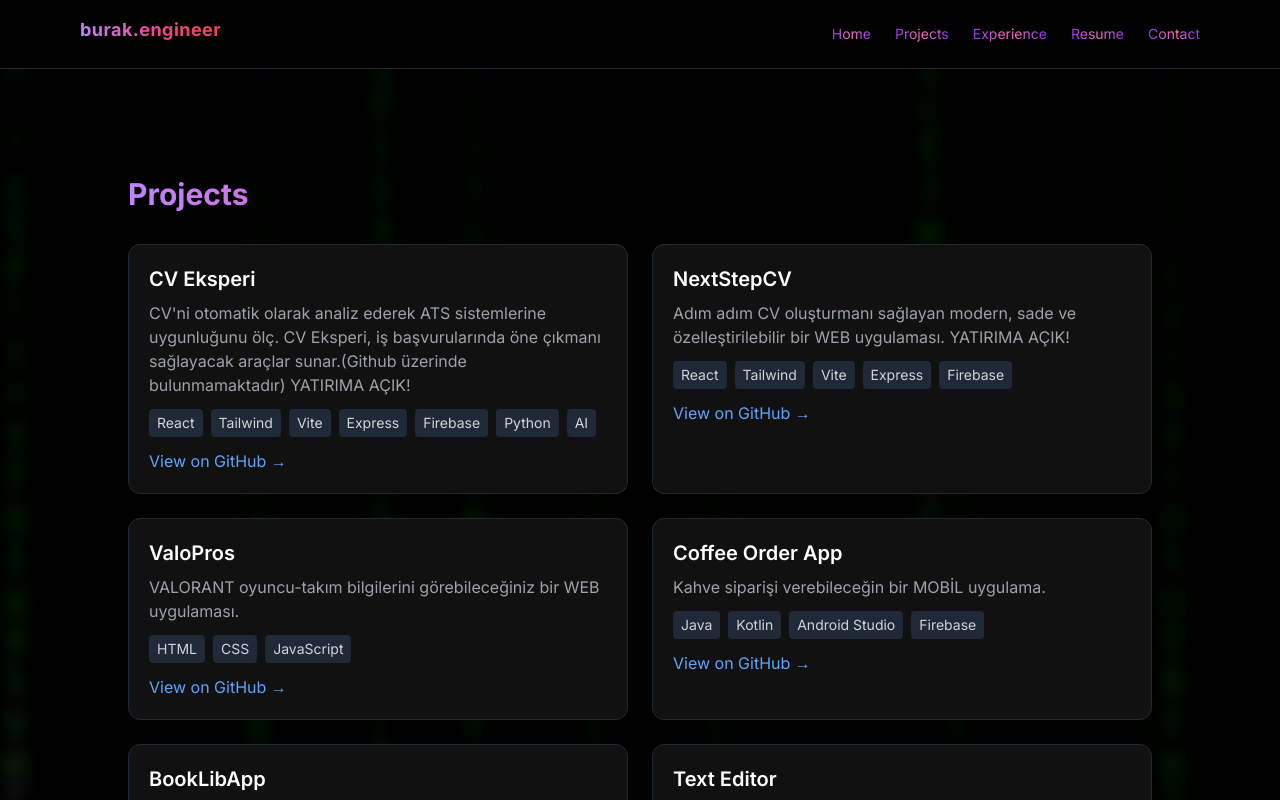
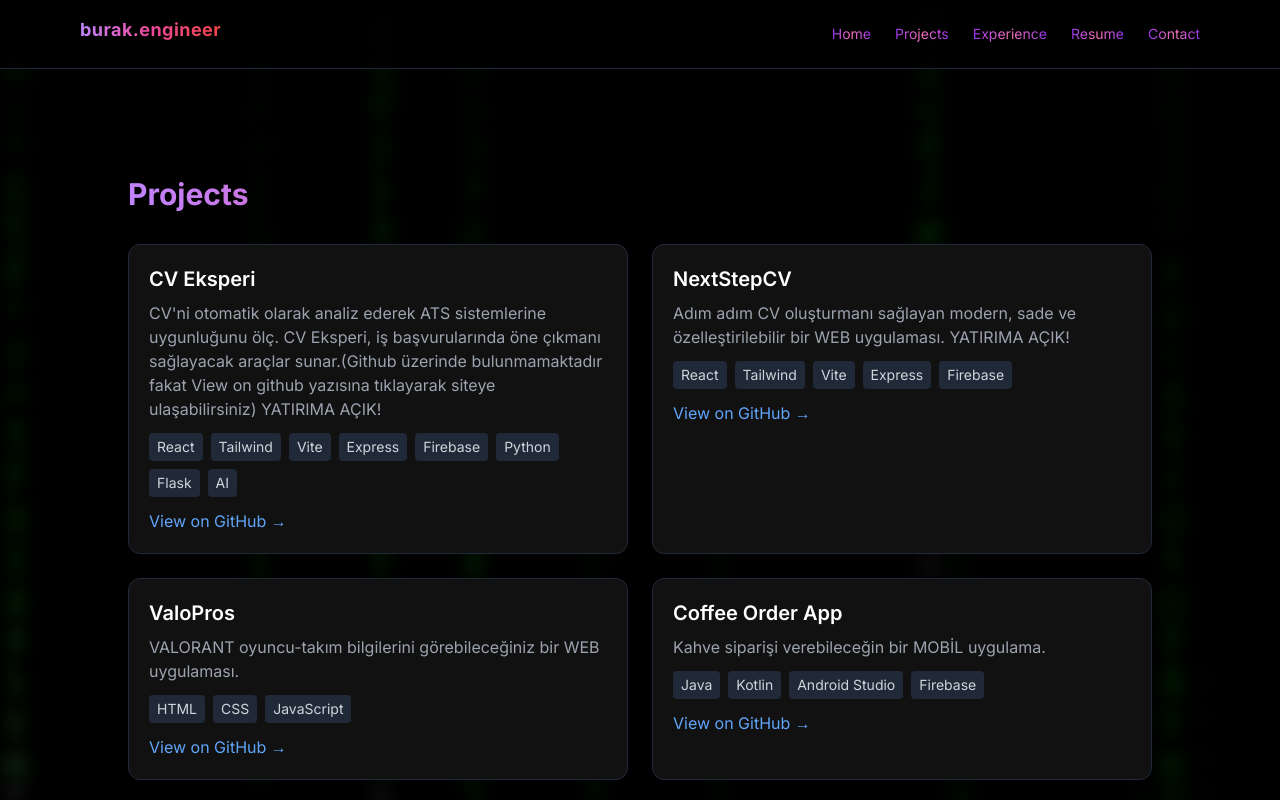
Before and after one commit to ChemieAi/portfolio, a React (Vite) app: page /#/projects in a window 1280 px wide. Shown: the top 800 px of the page. Built offline with nearby package versions, Linux system fonts and the light colour scheme.

Commit message:
project update

```diff
--- a/src/pages/Projects.jsx
+++ b/src/pages/Projects.jsx
@@ -3,8 +3,8 @@ import { motion } from 'framer-motion';
 const projects = [
     {
         title: "CV Eksperi",
-        description: "CV'ni otomatik olarak analiz ederek ATS sistemlerine uygunluğunu ölç. CV Eksperi, iş başvurularında öne çıkmanı sağlayacak araçlar sunar.(Github üzerinde bulunmamaktadır) YATIRIMA AÇIK!",
-        technologies: ["React", "Tailwind", "Vite", "Express", "Firebase", "Python", "AI"],
+        description: "CV'ni otomatik olarak analiz ederek ATS sistemlerine uygunluğunu ölç. CV Eksperi, iş başvurularında öne çıkmanı sağlayacak araçlar sunar.(Github üzerinde bulunmamaktadır fakat View on github yazısına tıklayarak siteye ulaşabilirsiniz) YATIRIMA AÇIK!",
+        technologies: ["React", "Tailwind", "Vite", "Express", "Firebase", "Python", "Flask", "AI"],
         github: "https://cveksperi.com",
     },
     {
```
